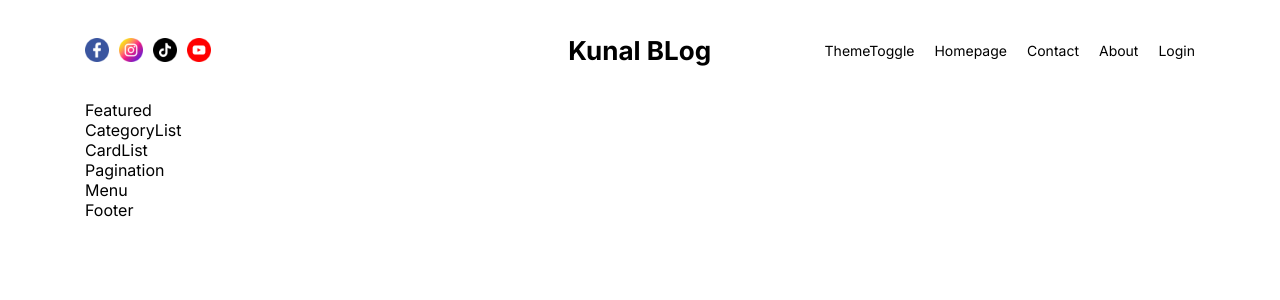
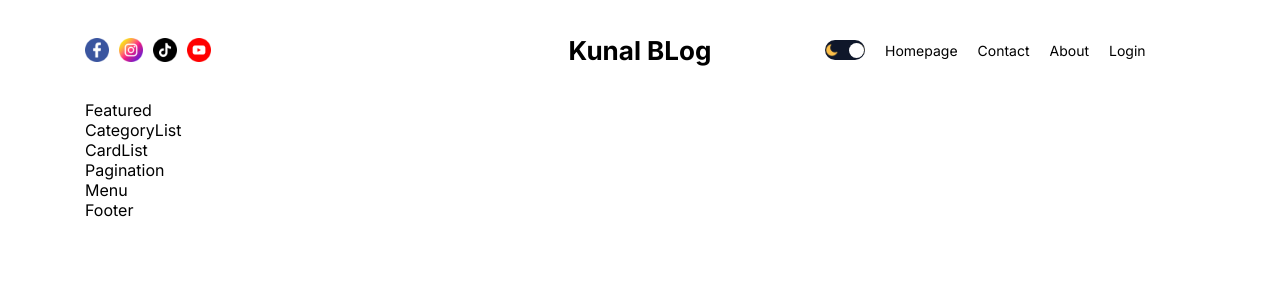
Before and after one commit to KunalMundra/Blog-App, a Next.js app: page / in a window 1280 px wide. Shown: the top 300 px of the page. Built offline with nearby package versions, Linux system fonts and the light colour scheme.

Commit message:
Toggle theme feature added

```diff
--- a/src/app/globals.css
+++ b/src/app/globals.css
@@ -19,6 +19,20 @@
     overflow-x: hidden;
 }
 
+.dark {
+    --bg: #0f172a;
+    --textColor: #ddd;
+    --softBg: #1f273a;
+    --softTextColor: #a6a6a6;
+}
+
+.light {
+    --bg: white;
+    --textColor: black;
+    --softBg: #f0f0f0;
+    --softTextColor: #626262;
+}
+
 a {
     color: inherit;
     text-decoration: none;
@@ -38,7 +52,9 @@
     padding-right: 80px;
 }
 
-@media screen and (max-width: 1150px) { /*max-width are the break points. At this point CSS will change*/
+@media screen and (max-width: 1150px) {
+
+    /*max-width are the break points. At this point CSS will change*/
     .wrapper {
         max-width: 916px;
     }
--- a/src/app/layout.js
+++ b/src/app/layout.js
@@ -2,6 +2,8 @@
 import { Inter } from 'next/font/google'
 import Navbar from "@/components/navbar/Navbar";
 import Footer from "@/components/footer/Footer";
+import { ThemeContextProvider } from '@/context/ThemeContext';
+import ThemeProvider from '@/providers/ThemeProvider';
 
 const inter = Inter({ subsets: ['latin'] })
 
@@ -14,6 +16,8 @@
   return (
     <html lang="en">
       <body className={inter.className}>
+        <ThemeContextProvider>
+          <ThemeProvider>
             <div className="container">
               <div className="wrapper">
                 <Navbar />
@@ -21,6 +25,8 @@
                 <Footer />
               </div>
             </div>
+          </ThemeProvider>
+        </ThemeContextProvider>
       </body>
     </html>
   )
--- a/src/components/navbar/navbar.module.css
+++ b/src/components/navbar/navbar.module.css
@@ -9,8 +9,6 @@
     display: flex;
     gap: 10px;
     flex: 1;
-    /* background-color: yellow; */
-
 }
 
 .logo{
@@ -18,14 +16,11 @@
     text-align: center;
     font-size: 26px;
     font-weight: bold;
-    /* background-color: red; */
-
 }
 .links{
     display: flex;
     gap: 20px;
     flex: 1;
     font-size: 14px;
-    /* background-color: rebeccapurple; */
-
+    align-items: center;
 }
--- a/src/components/themeToggle/ThemeToggle.jsx
+++ b/src/components/themeToggle/ThemeToggle.jsx
@@ -1,10 +1,32 @@
-import React from 'react'
-import styles from "./themeToggle.module.css"
+"use client";
+
+import Image from "next/image";
+import styles from "./themeToggle.module.css";
+import { useContext } from "react";
+import { ThemeContext } from "@/context/ThemeContext";
 
 const ThemeToggle = () => {
+  const { toggle, theme } = useContext(ThemeContext);
   return (
-    <div className={styles.container}>ThemeToggle</div>
-  )
-}
+    <div
+      className={styles.container}
+      onClick={toggle}
+      style={
+        theme === "dark" ? { backgroundColor: "white" } : { backgroundColor: "#0f172a" }
+      }
+    >
+      <Image src="/moon.png" alt="" width={14} height={14} />
+      <div
+        className={styles.ball}
+        style={
+          theme === "dark"
+            ? { left: 1, background: "#0f172a" }
+            : { right: 1, background: "white" }
+        }
+      ></div>
+      <Image src="/sun.png" alt="" width={14} height={14} />
+    </div>
+  );
+};
 
-export default ThemeToggle
+export default ThemeToggle;
--- a/src/components/themeToggle/themeToggle.module.css
+++ b/src/components/themeToggle/themeToggle.module.css
@@ -0,0 +1,17 @@
+.container{
+    width: 40px;
+    height: 20px;
+    border-radius: 50px;
+    display: flex;
+    align-items: center;
+    justify-content: space-between;
+    cursor: pointer;
+    position: relative;
+}
+
+.ball{
+    width: 15px;
+    height: 15px;
+    border-radius: 50%;
+    position: absolute;
+}
--- /dev/null
+++ b/src/context/ThemeContext.jsx
@@ -0,0 +1,32 @@
+"use client";
+
+import { createContext, useEffect, useState } from "react";
+
+export const ThemeContext = createContext();
+
+const getFromLocalStorage = () => {
+  if (typeof window !== "undefined") {
+    const value = localStorage.getItem("theme");
+    return value || "light";
+  }
+};
+
+export const ThemeContextProvider = ({ children }) => {
+  const [theme, setTheme] = useState(() => {
+    return getFromLocalStorage();
+  });
+  const toggle = () => {
+    setTheme(theme === "light" ? "dark" : "light");
+  };
+
+  useEffect(() => {
+    localStorage.setItem("theme", theme);
+
+  }, [theme]);
+
+  return (
+    <ThemeContext.Provider value={{ theme, toggle }}>
+      {children}
+    </ThemeContext.Provider>
+  );
+};
--- /dev/null
+++ b/src/providers/ThemeProvider.jsx
@@ -0,0 +1,22 @@
+"use client";
+
+import { ThemeContext } from '@/context/ThemeContext';
+import React, { useContext, useEffect, useState } from 'react'
+
+const ThemeProvider = ({ children }) => {
+
+  const { theme } = useContext(ThemeContext);
+  const [mounted, setMounted] = useState(false);
+
+  useEffect(() => {
+    setMounted(true);
+  }, [])
+
+  if (mounted) {
+    return (
+      <div className={theme}>{children}</div>
+    )
+  }
+}
+
+export default ThemeProvider
```
Lines whose indentation alone changed are shown as unchanged.
